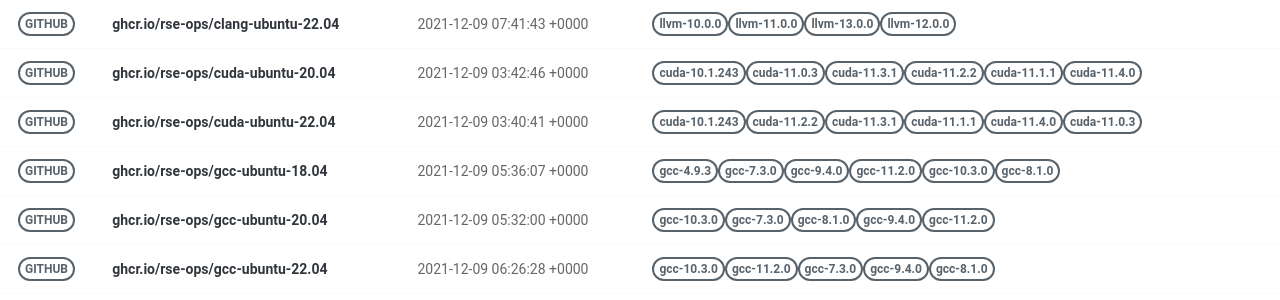
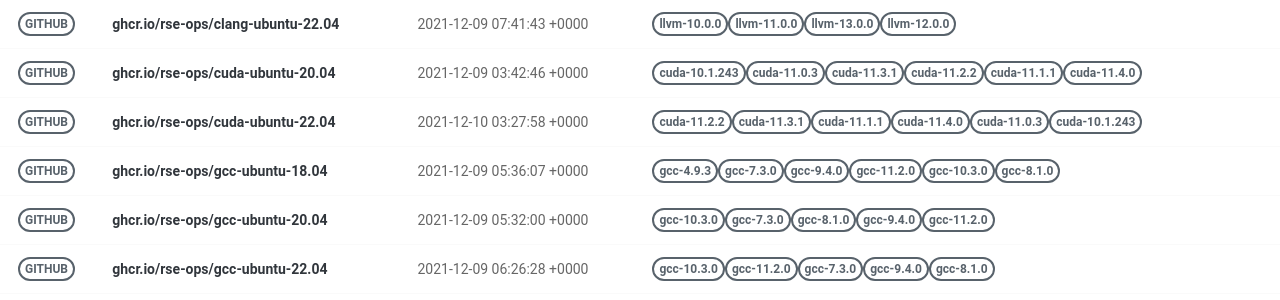
Before and after one commit to rse-ops/docker-images, a Jekyll site: the page built from pages/index.md, in a window 1280 px wide. Shown: the part 228-528 px from the top of the page. Built offline with Jekyll 4.4.1, drawn with Linux system fonts in a browser that asks for light colours; nearby versions of some CDN libraries.

Commit message:
Automated push to update library 2021-12-10

```diff
--- a/_library/ghcr.io-rse-ops-cuda-ubuntu-22.04.md
+++ b/_library/ghcr.io-rse-ops-cuda-ubuntu-22.04.md
@@ -1,14 +1,11 @@
 ---
 layout: container
 name: ghcr.io/rse-ops/cuda-ubuntu-22.04
-updated_at: 2021-12-09 03:40:41.668194
+updated_at: 2021-12-10 03:27:58.959880
 
 
 container_url: https://github.com/orgs/rse-ops/packages/container/package/cuda-ubuntu-22.04
 versions:
- - tag: cuda-10.1.243
-   dockerfile: https://github.com/rse-ops/docker-images/blob/main/ubuntu/cuda/Dockerfile
-   manifest: https://crane.ggcr.dev/manifest/ghcr.io/rse-ops/cuda-ubuntu-22.04:cuda-10.1.243
  - tag: cuda-11.2.2
    dockerfile: https://github.com/rse-ops/docker-images/blob/main/ubuntu/cuda/Dockerfile
    manifest: https://crane.ggcr.dev/manifest/ghcr.io/rse-ops/cuda-ubuntu-22.04:cuda-11.2.2
@@ -24,5 +21,8 @@ versions:
  - tag: cuda-11.0.3
    dockerfile: https://github.com/rse-ops/docker-images/blob/main/ubuntu/cuda/Dockerfile
    manifest: https://crane.ggcr.dev/manifest/ghcr.io/rse-ops/cuda-ubuntu-22.04:cuda-11.0.3
+ - tag: cuda-10.1.243
+   dockerfile: https://github.com/rse-ops/docker-images/blob/main/ubuntu/cuda/Dockerfile
+   manifest: https://crane.ggcr.dev/manifest/ghcr.io/rse-ops/cuda-ubuntu-22.04:cuda-10.1.243
 
 ---
```
